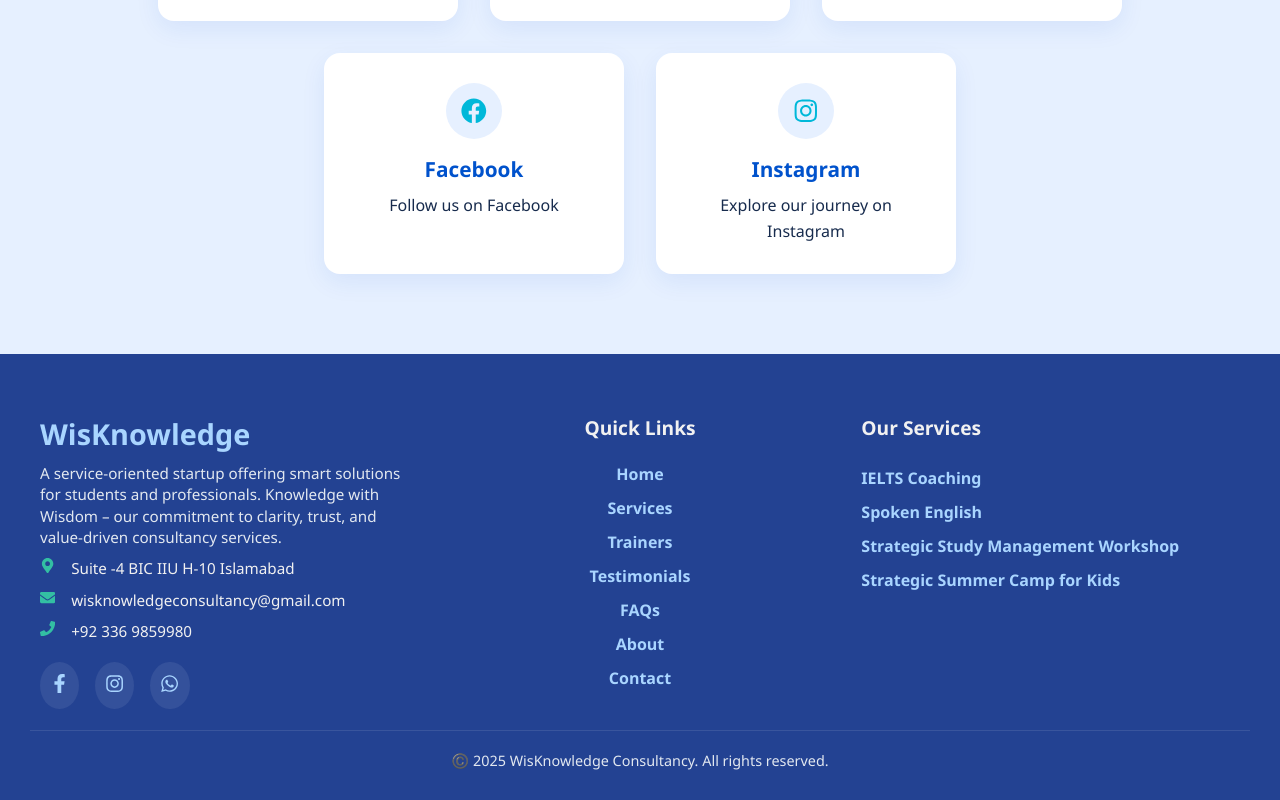
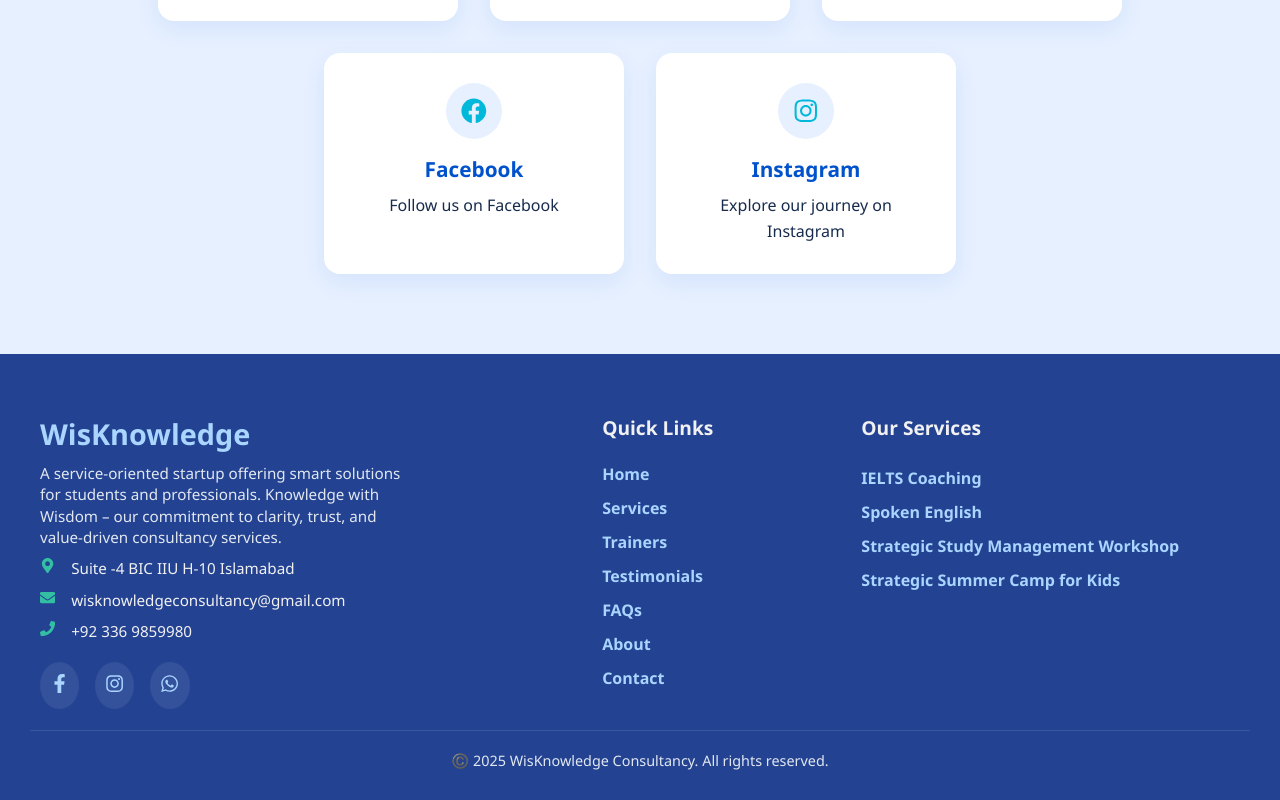
Before and after one commit to roqaya-k7an/wisknowledge-website, a React (Vite) app: page / in a window 1280 px wide. Shown: the part 5976-6776 px from the top of the page. Built offline with nearby package versions, Linux system fonts and the light colour scheme.

Commit message:
Fix: Adjusted Quick Links column alignment

```diff
--- a/src/components/Footer.css
+++ b/src/components/Footer.css
@@ -126,8 +126,23 @@
   padding-top: 20px;
   border-top: 1px solid rgba(255, 255, 255, 0.1);
 }
+.footer-content {
+  display: flex;
+  justify-content: space-between;
+  flex-wrap: wrap;
+}
+
+.footer-col.quick-links {
+  transform: translateX(40%); /* Adjust this value as needed (try 10%, 15%, or 20%) */
+}
+
+/* Responsive Fixes */
 @media (min-width: 768px) {
-  /* Fix layout for Our Services column on desktop */
+  .footer-col.nav-col {
+    align-items: flex-start;
+    text-align: left;
+  }
+
   .footer-col.nav-col:last-child {
     align-items: flex-start !important;
   }
@@ -145,13 +160,6 @@
     text-align: left;
   }
 
-  .footer-col.nav-col {
-    align-items: flex-start;
-    text-align: left;
-  }
-
-
-
   .footer-col {
     width: 100%;
     margin-bottom: -19px;
@@ -165,42 +173,28 @@
     margin: 6px 0;
   }
 
-  .footer-col.nav-col,
-  .footer-col.services-col {
-    align-items: flex-start;
-  }
-
   .footer-col p {
     flex-direction: row;
     align-items: flex-start;
     justify-content: flex-start;
   }
 }
-/* Desktop-only: center the middle (Quick Links) column */
+
 @media (min-width: 992px) {
   .footer-col.nav-col {
-    align-items: center;
-    text-align: center;
-  }
-
-  .footer-col.nav-col .footer-nav {
-    text-align: left;
-  }
-}
-@media (min-width: 992px) {
-  .footer-col.nav-col {
-    align-items: center;
-    text-align: center;
+    align-items: flex-start !important;
+    text-align: left !important;
   }
 
   .footer-col.nav-col .footer-nav {
     display: flex;
     flex-direction: column;
-    align-items: center;  /* ✅ Center the links */
-    text-align: center;   /* ✅ Center text inside links */
+    align-items: flex-start;
+    text-align: left;
   }
 
   .footer-col.nav-col .footer-nav a {
     width: 100%;
+    text-align: left;
   }
 }
```
